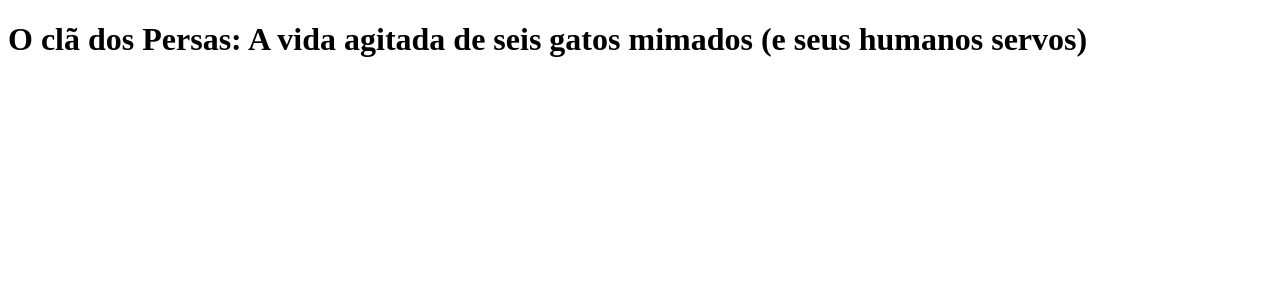
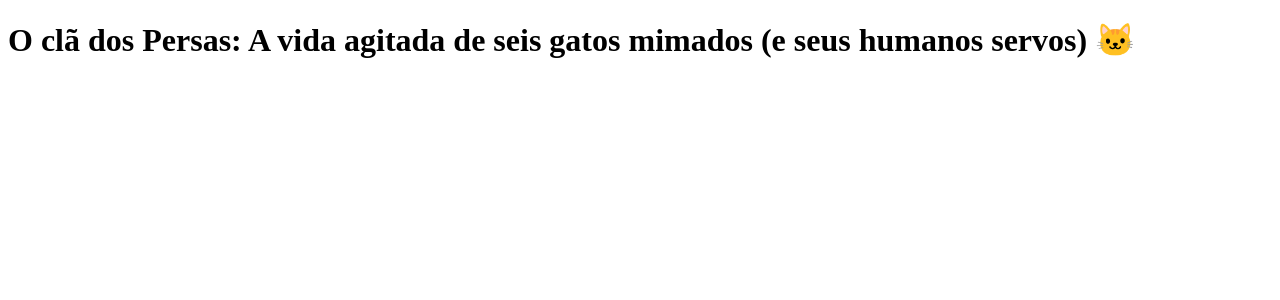
Before and after one commit to andreeeribeiro/clone-tabnews, a Next.js app: page / in a window 1280 px wide. Shown: the top 300 px of the page. Built offline with nearby package versions, Linux system fonts and the light colour scheme.

Commit message:
Modifica a frase

```diff
--- a/pages/index.js
+++ b/pages/index.js
@@ -2,7 +2,7 @@ function Home() {
   return (
     <h1>
       O clã dos Persas: A vida agitada de seis gatos mimados (e seus humanos
-      servos)
+      servos) 🐱
     </h1>
   );
 }
```
